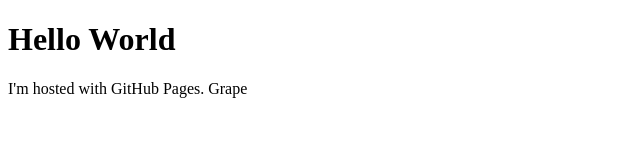
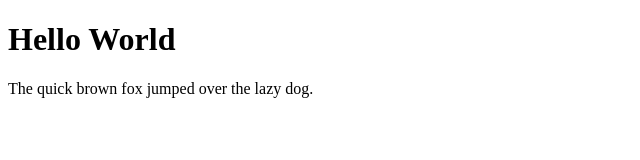
Before and after one commit to Xochipilli1996/Xochipilli1996.github.io, a plain HTML site: page index.html in a window 1280 px wide. Shown: the whole page, without its empty margins (0-640 px from the left). Drawn offline with Linux system fonts and the light colour scheme.

Commit message:
Update index.html
Changing text to figure out how I got it to work

```diff
--- a/index.html
+++ b/index.html
@@ -2,6 +2,6 @@
 <html>
 <body>
 <h1>Hello World</h1>
-<p>I'm hosted with GitHub Pages. Grape</p>
+<p>The quick brown fox jumped over the lazy dog.</p>
 </body>
 </html>
```
